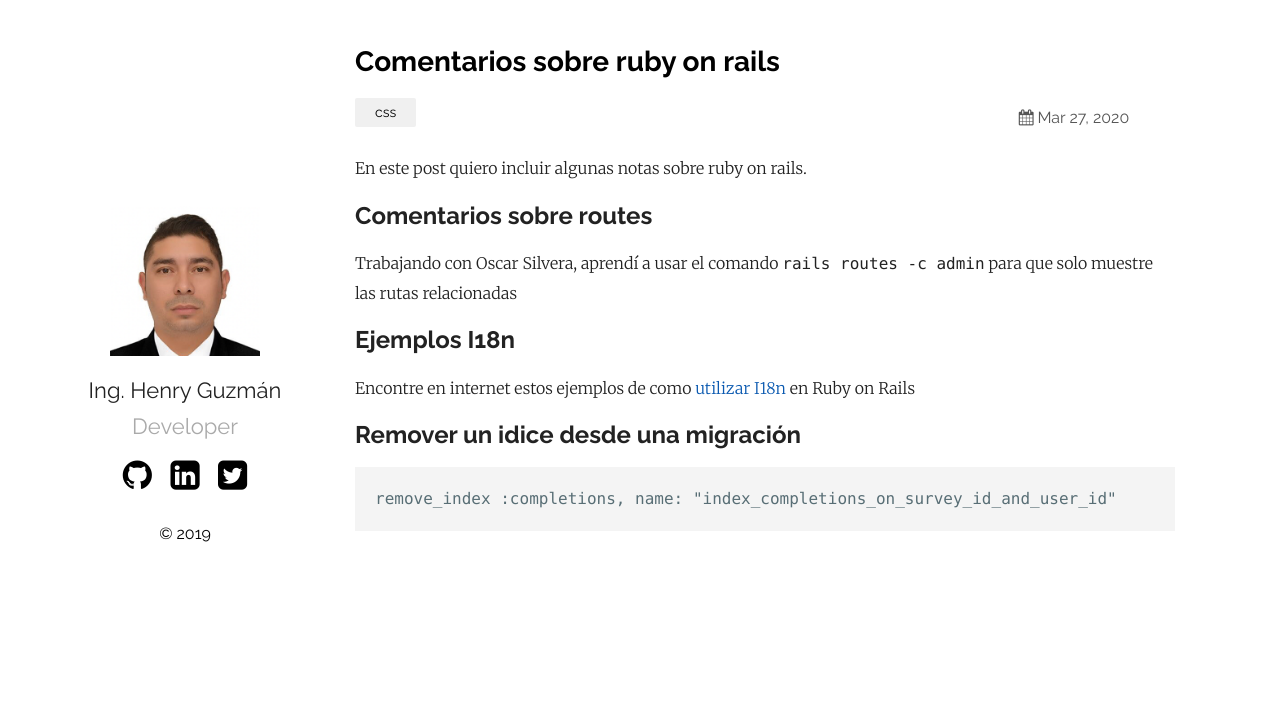
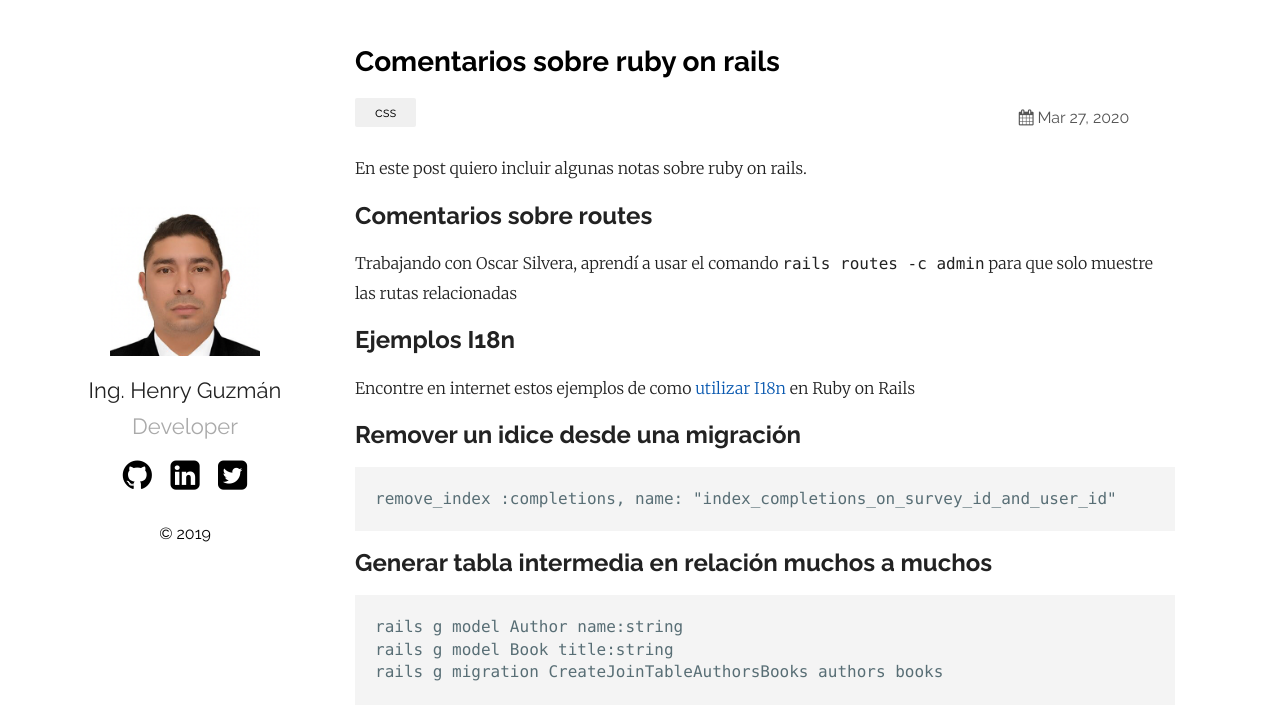
Before and after one commit to hguzman/hguzman.github.io, a Jekyll site: the page built from _posts/2020-03-27-comentarios-sobre-ruby-on-rails.markdown, in a window 1280 px wide. Shown: the top 720 px of the page. Built offline with Jekyll 4.4.1, drawn with Linux system fonts in a browser that asks for light colours; comment, search, counter and statistics services are not loaded.

Commit message:
Update 2020-03-27-comentarios-sobre-ruby-on-rails.markdown

````diff
--- a/_posts/2020-03-27-comentarios-sobre-ruby-on-rails.markdown
+++ b/_posts/2020-03-27-comentarios-sobre-ruby-on-rails.markdown
@@ -21,4 +21,12 @@ Encontre en internet estos ejemplos de como [utilizar I18n][i18n] en Ruby on Rai
 remove_index :completions, name: "index_completions_on_survey_id_and_user_id"
 ```
 
+## Generar tabla intermedia en relación muchos a muchos
+
+```
+rails g model Author name:string
+rails g model Book title:string
+rails g migration CreateJoinTableAuthorsBooks authors books
+```
+
 [i18n]: https://kapeli.com/cheat_sheets/Rails_i18n.docset/Contents/Resources/Documents/index
````
